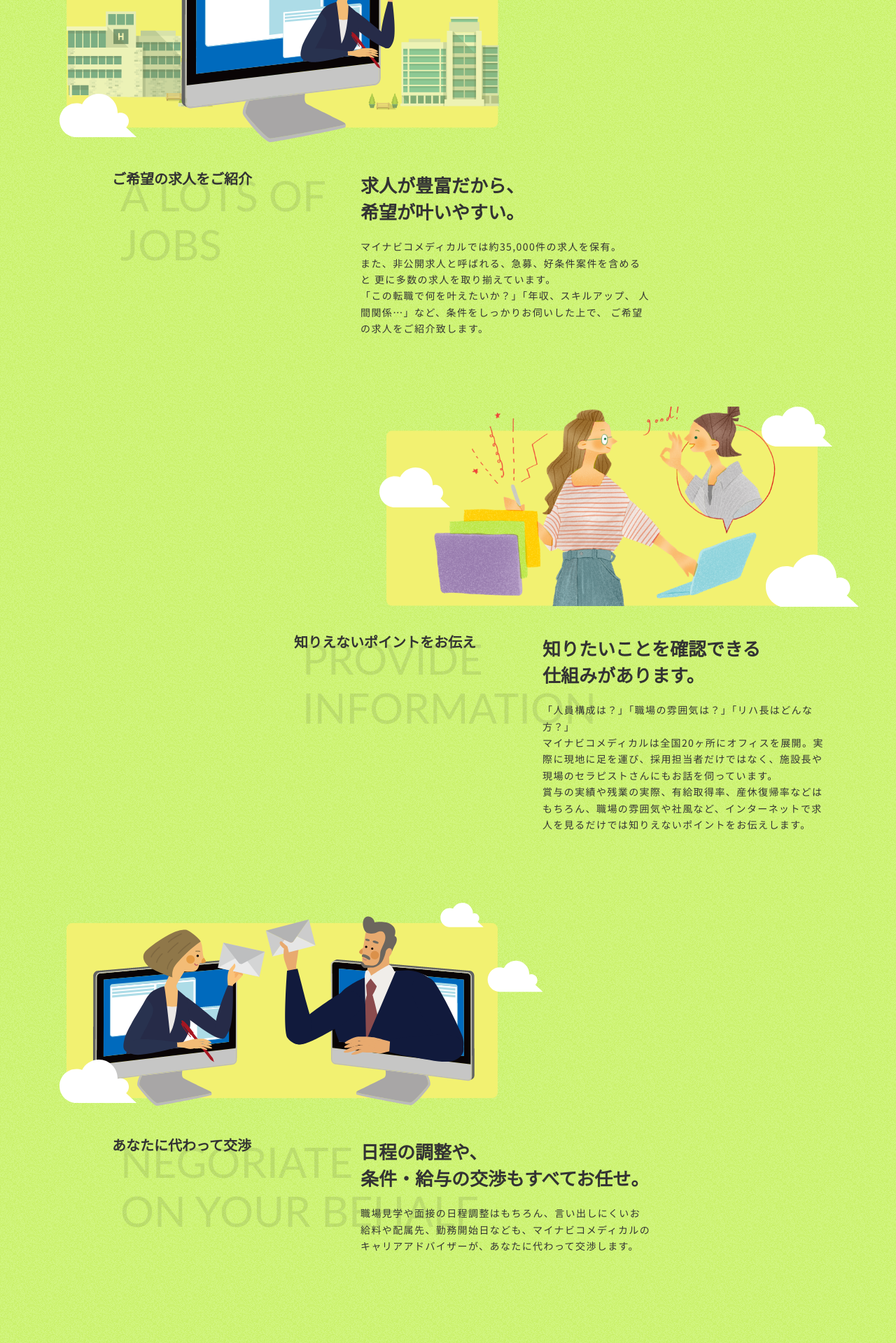
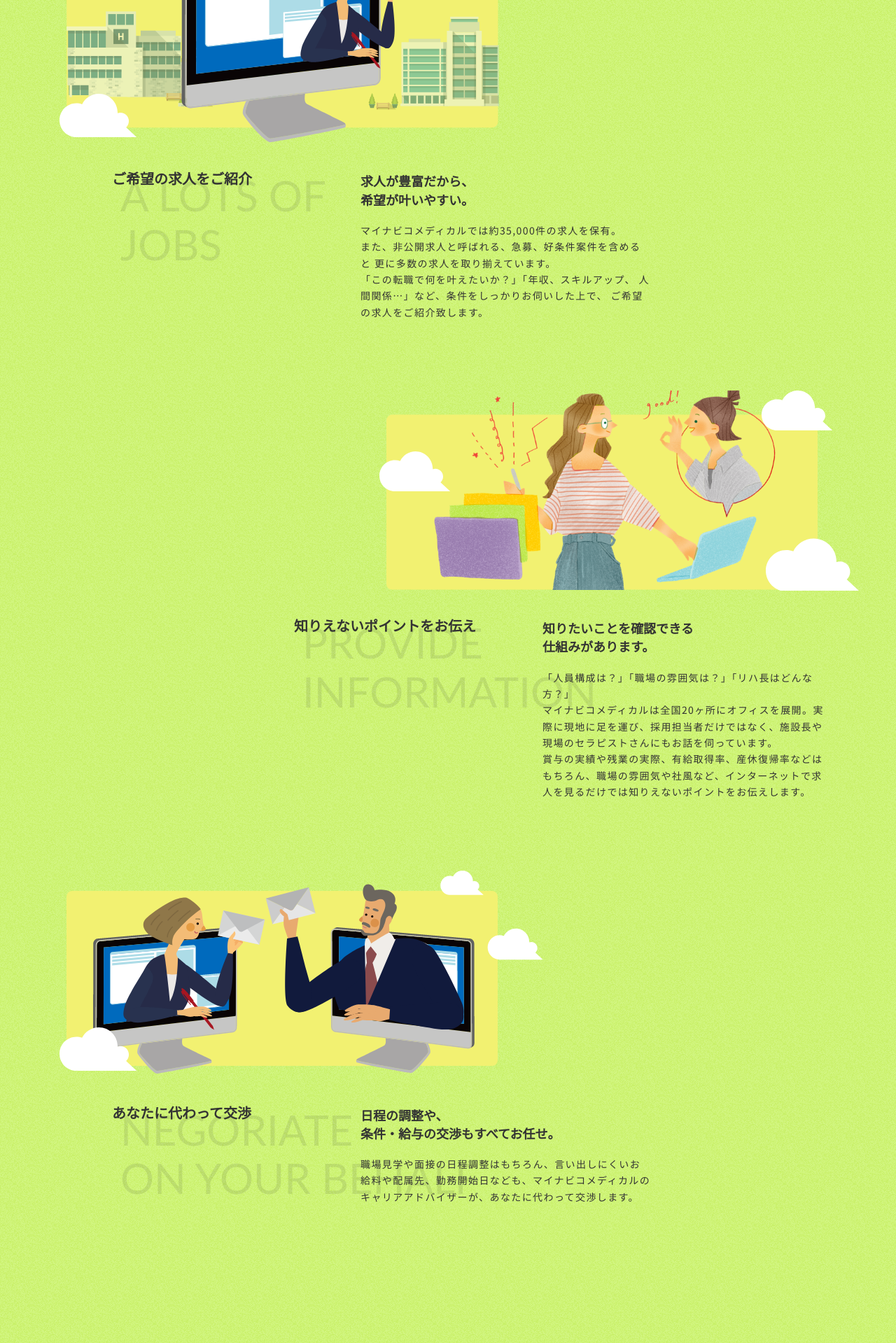
Before and after one commit to 29works/mn_co-medical, a PHP site: page /beauty/beauty.html in a window 1280 px wide. Shown: the part 3480-5399 px from the top of the page at 70% size. Run offline with PHP 8.4, Linux system fonts and the light colour scheme.

Commit message:
css 調節

```diff
--- a/special/beauty/beauty.html
+++ b/special/beauty/beauty.html
@@ -828,6 +828,7 @@
 <script type="text/javascript" src="../../special/js/swiper.min.js"></script>
 <script type="text/javascript" src="../../special/js/scrollreveal.min.js"></script>
 <script type="text/javascript" src="../../special/js/beauty.js"></script>
+
 <?php include($_SERVER['DOCUMENT_ROOT'] . "/common/include/iryokaigo_bodybottom_universal_tag.inc"); ?>
 
 </html>
--- a/special/css/beauty.css
+++ b/special/css/beauty.css
@@ -1553,7 +1553,7 @@ background-size: 1.2rem;
     padding-left: 355px;
   }
   .m-section__content > .title {
-    font-size: 26px;
+    font-size: 18px;
     line-height: 1.46;
     margin-bottom: 20px;
   }
```
